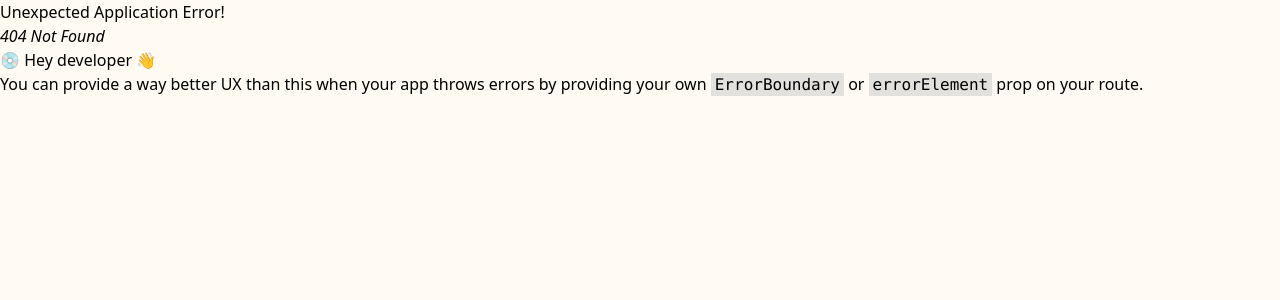
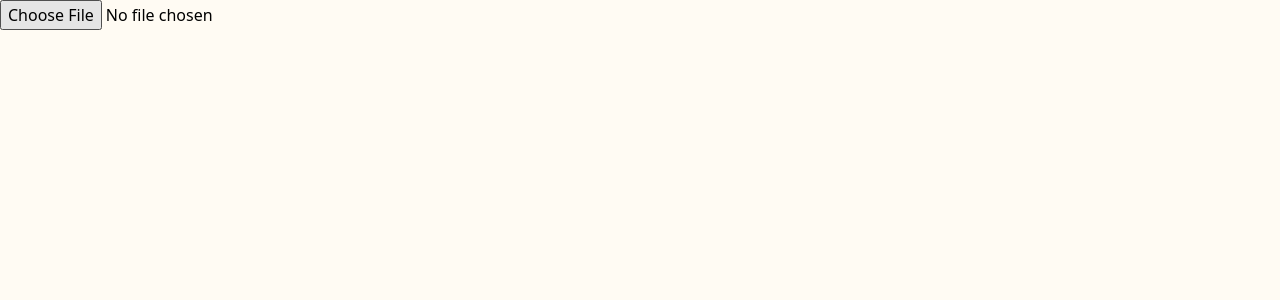
Before and after one commit to haydar-hilmy/data-processor, a React (Vite) app: page /test in a window 1280 px wide. Before the commit this address had no page. Shown: the top 300 px of the page. Built offline with nearby package versions, Linux system fonts and the light colour scheme.

Commit message:
table test

```diff
--- a/package.json
+++ b/package.json
@@ -10,6 +10,7 @@
     "preview": "vite preview"
   },
   "dependencies": {
+    "papaparse": "^5.4.1",
     "react": "^18.3.1",
     "react-dom": "^18.3.1",
     "react-router-dom": "^6.27.0"
--- a/src/App.jsx
+++ b/src/App.jsx
@@ -1,6 +1,7 @@
 import { createBrowserRouter, RouterProvider } from "react-router-dom";
 import Home from "./components/Layouts/Home";
 import './css/main.css'
+import Dataset from "./components/Fragments/Dataset";
 
 const App = () => {
 
@@ -9,6 +10,10 @@ const App = () => {
       path: "/",
       element: <Home />,
     },
+    {
+      path: "/test",
+      element: <Dataset />,
+    }
   ]);
 
   return (
--- /dev/null
+++ b/src/components/Fragments/Dataset.jsx
@@ -0,0 +1,60 @@
+import React, { useState } from 'react';
+import Papa from 'papaparse';
+
+const Dataset = () => {
+    const [data, setData] = useState([]);
+
+    const handleFileUpload = (event) => {
+        const file = event.target.files[0];
+
+        if (file && file.type === "text/csv") {
+            Papa.parse(file, {
+                header: true, // Parsing dengan header untuk mengidentifikasi kolom
+                skipEmptyLines: true, // Melewati baris kosong
+                complete: (result) => {
+                    setData(result.data); // Menyimpan data yang diparsing
+                },
+            });
+        } else {
+            alert("Please upload a valid CSV file.");
+        }
+    };
+
+    return (
+        <div className="csv-table">
+            <input
+                type="file"
+                accept=".csv"
+                onChange={handleFileUpload}
+                className="mb-4"
+            />
+
+            {data.length > 0 && (
+                <table className="table-auto border-collapse border border-gray-300 w-full">
+                    <thead>
+                        <tr>
+                            {Object.keys(data[0]).map((header, index) => (
+                                <th key={index} className="border border-gray-300 px-4 py-2">
+                                    {header}
+                                </th>
+                            ))}
+                        </tr>
+                    </thead>
+                    <tbody>
+                        {data.map((row, rowIndex) => (
+                            <tr key={rowIndex}>
+                                {Object.values(row).map((cell, cellIndex) => (
+                                    <td key={cellIndex} className="border border-gray-300 px-4 py-2">
+                                        {cell}
+                                    </td>
+                                ))}
+                            </tr>
+                        ))}
+                    </tbody>
+                </table>
+            )}
+        </div>
+    );
+};
+
+export default Dataset;
--- a/src/components/Layouts/Home.jsx
+++ b/src/components/Layouts/Home.jsx
@@ -13,7 +13,7 @@ const Home = () => {
             <div className="w-full flex justify-center items-center">
                 <div className='flex flex-col w-4/5 h-screen items-center justify-center gap-4'>
                     <div className='flex flex-col w-full items-center gap-2'>
-                        <MainTitle text="Easy and Fast CSV Data Processing" className="text-center text-3xl font-bold text-primary-0" />
+                        <MainTitle text="Easy and Fast Dataset Processing" className="text-center text-3xl font-bold text-primary-0" />
                         <MainTitle text="Dive into data and discover what you can do in a flash!" className="text-center text-base font-normal text-primary-0" />
                     </div>
                     <ButtonFile accept=".csv" name="data" text="Input CSV" />
```
Also changed, not shown: 1 other file (tests, documents, lock files or other folders).
